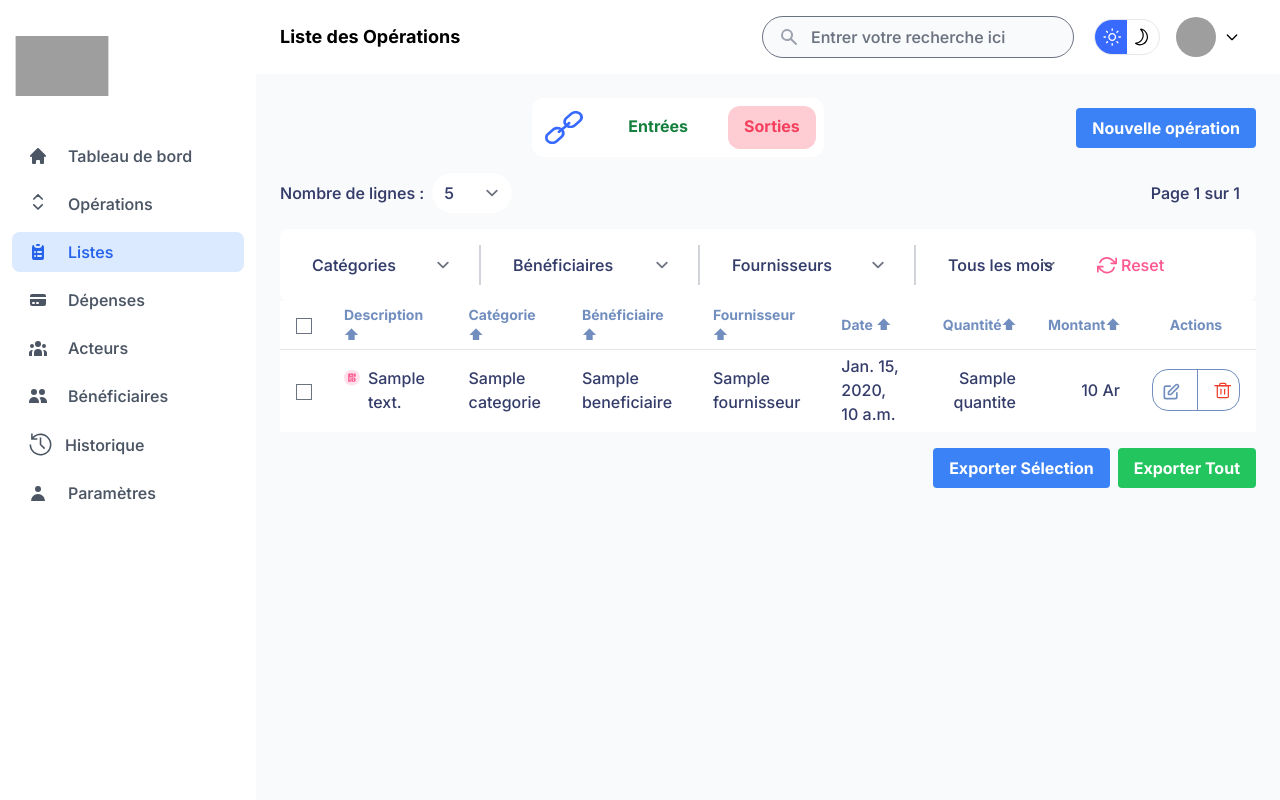
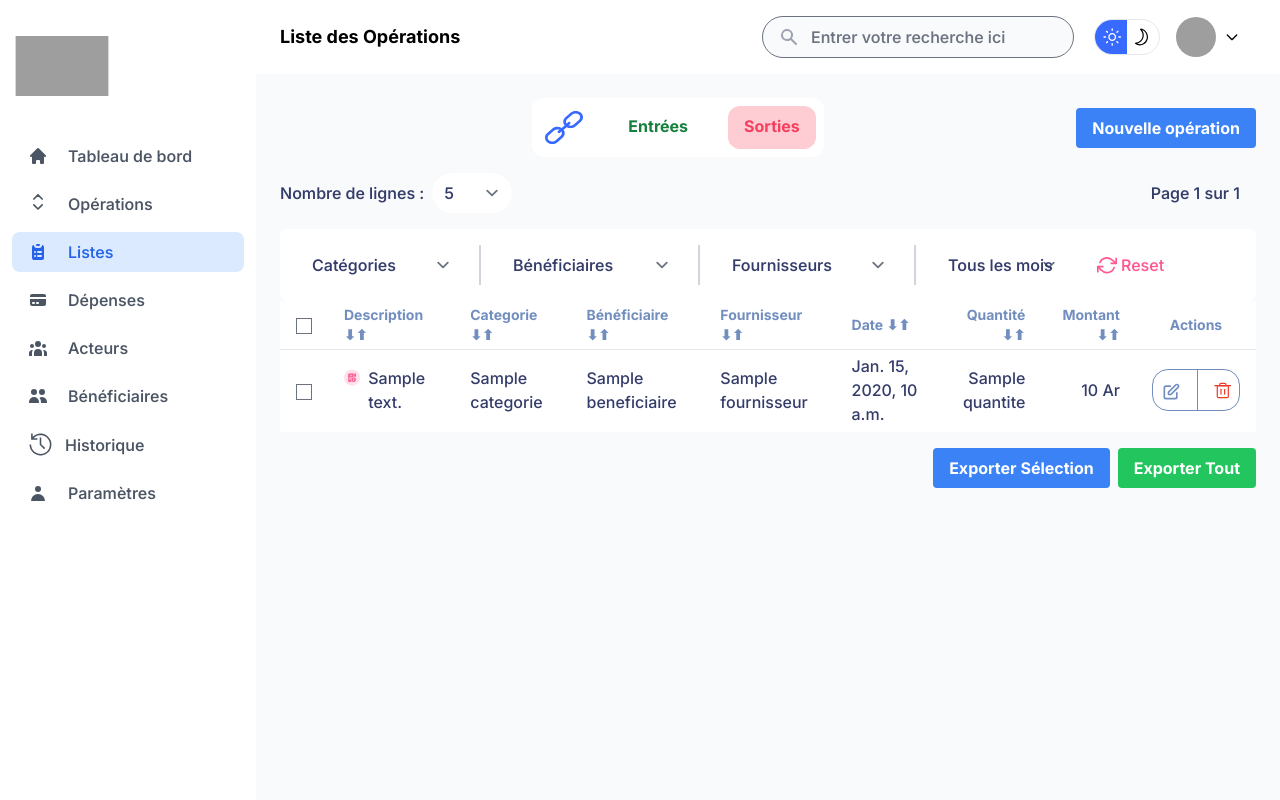
Before and after one commit to Clarco-Mada-digital/GPlus, a Django app: template caisse/templates/caisse/listes/sorties.html in a window 1280 px wide. Run offline with Django 3.2, Linux system fonts and the light colour scheme; the template is opened without the code that fills it: most values are stand-ins (such as "Sample title", 1, 10 or a date in 2020); some libraries are stand-ins or nearby versions; grey boxes are pictures that could not be loaded.

Commit message:
[MAJ: Listes] Filtrage et Triage améliorés des Sorties

```diff
--- a/caisse/templates/caisse/listes/listes_operations.html
+++ b/caisse/templates/caisse/listes/listes_operations.html
@@ -128,7 +128,7 @@
                 <div class="flex flex-col md:flex-row space-y-4 md:space-y-0 md:space-x-4 w-full">
                     <!-- Sélecteur Catégories -->
                     <select name="categorie"
-                            class="w-full md:w-[30%] py-2 border-none dark:bg-secondary focus:ring-0 rounded-lg"
+                            class="w-full md:w-auto py-2 border-none dark:bg-secondary focus:ring-0 rounded-lg"
                             onchange="updateQueryParam([{ key: 'categorie', value: this.value }])">
                         <option value>Catégories</option>
                         {% for categorie in categories %}
--- a/caisse/templates/caisse/listes/sorties.html
+++ b/caisse/templates/caisse/listes/sorties.html
@@ -36,7 +36,8 @@
         <form method="get" class="flex items-center space-x-2">
             <label for="lignes" class="hidden md:flex">Nombre de lignes :</label>
             <label for="lignes" class="md:hidden">Lignes:</label>
-            <select name="lignes" class="border-none dark:bg-secondary focus:ring-0" id="lignes" onchange="this.form.submit()">
+            <select name="lignes" class="border-none dark:bg-secondary focus:ring-0" id="lignes"
+                onchange="updateQueryParam([{ key: 'lignes', value: this.value }])">
                 <option value="5" {% if lignes_par_page == '5' %}selected{% endif %}>5</option>
                 <option value="10" {% if lignes_par_page == '10' %}selected{% endif %}>10</option>
                 <option value="15" {% if lignes_par_page == '15' %}selected{% endif %}>15</option>
@@ -50,11 +51,17 @@
             <span class="hidden md:flex mx-2">Page {{ page_obj.number }} sur {{ page_obj.paginator.num_pages }}</span>
             <div class="flex space-x-2">
                 {% if page_obj.has_previous %}
-                    <a href="?page=1&lignes={{ lignes_par_page }}&query={{ query }}&categorie={{ categorie_id }}&beneficiaire={{ beneficiaire_id }}&fournisseur={{ fournisseur_id }}&date_min={{ date_min }}&date_max={{ date_max }}&sort={{ sort_by }}&order={{ ordre }}" class="px-3">
+                    <a
+                    onclick="updateQueryParam([{ key: 'page', value: 1 }])"
+                    style="cursor: pointer;"
+                    class="px-3">
                         <svg xmlns="http://www.w3.org/2000/svg" width="24" height="24" viewBox="0 0 24 24" fill="none" stroke="currentColor" stroke-width="2" stroke-linecap="round" stroke-linejoin="round">
                             <path d="M19 12H5M12 5l-7 7 7 7"/>
                         </svg></a>
-                    <a href="?page={{ page_obj.previous_page_number }}&lignes={{ lignes_par_page }}&query={{ query }}&categorie={{ categorie_id }}&beneficiaire={{ beneficiaire_id }}&fournisseur={{ fournisseur_id }}&date_min={{ date_min }}&date_max={{ date_max }}&sort={{ sort_by }}&order={{ ordre }}" class="px-3">
+                    <a
+                    onclick="updateQueryParam([{ key: 'page', value: {{ page_obj.previous_page_number }} }])"
+                    style="cursor: pointer;"
+                    class="px-3">
                         <svg xmlns="http://www.w3.org/2000/svg" width="24" height="24" viewBox="0 0 24 24" fill="none" stroke="currentColor" stroke-width="2" stroke-linecap="round" stroke-linejoin="round">
                             <path d="M15 18l-6-6 6-6"/>
                         </svg>
@@ -62,12 +69,18 @@
                 {% endif %}
                 <span class="md:hidden mx-2">{{ page_obj.number }}/{{ page_obj.paginator.num_pages }}</span>
                 {% if page_obj.has_next %}
-                    <a href="?page={{ page_obj.next_page_number }}&lignes={{ lignes_par_page }}&query={{ query }}&categorie={{ categorie_id }}&beneficiaire={{ beneficiaire_id }}&fournisseur={{ fournisseur_id }}&date_min={{ date_min }}&date_max={{ date_max }}&sort={{ sort_by }}&order={{ ordre }}" class="px-3">
+                    <a
+                    onclick="updateQueryParam([{ key: 'page', value: {{ page_obj.next_page_number }} }])"
+                    style="cursor: pointer;"
+                    class="px-3">
                         <svg xmlns="http://www.w3.org/2000/svg" width="24" height="24" viewBox="0 0 24 24" fill="none" stroke="currentColor" stroke-width="2" stroke-linecap="round" stroke-linejoin="round">
                             <path d="M9 6l6 6-6 6"/>
                         </svg>
                     </a>
-                    <a href="?page={{ page_obj.paginator.num_pages }}&lignes={{ lignes_par_page }}&query={{ query }}&categorie={{ categorie_id }}&beneficiaire={{ beneficiaire_id }}&fournisseur={{ fournisseur_id }}&date_min={{ date_min }}&date_max={{ date_max }}&sort={{ sort_by }}&order={{ ordre }}" class="px-3">
+                    <a
+                    onclick="updateQueryParam([{ key: 'page', value: {{ page_obj.paginator.num_pages }} }])"
+                    style="cursor: pointer;"
+                    class="px-3">
                         <svg xmlns="http://www.w3.org/2000/svg" width="24" height="24" viewBox="0 0 24 24" fill="none" stroke="currentColor" stroke-width="2" stroke-linecap="round" stroke-linejoin="round">
                             <path d="M5 12h14M12 19l7-7-7-7"/>
                         </svg>
@@ -97,7 +110,7 @@
                 <div class="w-full md:w-auto">
                     <select name="categorie"
                             class="w-full px-4 py-2 border-none dark:bg-secondary focus:ring-0 rounded-lg"
-                            onchange="this.form.submit();">
+                            onchange="updateQueryParam([{ key: 'categorie', value: this.value }])">
                         <option value="">Catégories</option>
                         {% for categorie in categories %}
                             <option value="{{ categorie.id }}" {% if request.GET.categorie == categorie.id|stringformat:"s" %}selected{% endif %}>
@@ -113,7 +126,7 @@
                 <div class="w-full md:w-auto">
                     <select name="beneficiaire"
                             class="w-full px-4 py-2 border-none dark:bg-secondary focus:ring-0 rounded-lg"
-                            onchange="this.form.submit();">
+                            onchange="updateQueryParam([{ key: 'beneficiaire', value: this.value }])">
                         <option value="">Bénéficiaires</option>
                         {% for beneficiaire in beneficiaires %}
                             <option value="{{ beneficiaire.id }}" {% if request.GET.beneficiaire == beneficiaire.id|stringformat:"s" %}selected{% endif %}>
@@ -129,7 +142,7 @@
                 <div class="w-full md:w-auto">
                     <select name="fournisseur"
                             class="w-full px-4 py-2 border-none dark:bg-secondary focus:ring-0 rounded-lg"
-                            onchange="this.form.submit();">
+                            onchange="updateQueryParam([{ key: 'fournisseur', value: this.value }])">
                         <option value="">Fournisseurs</option>
                         {% for fournisseur in fournisseurs %}
                             <option value="{{ fournisseur.id }}" {% if request.GET.fournisseur == fournisseur.id|stringformat:"s" %}selected{% endif %}>
@@ -145,7 +158,7 @@
                 <div class="w-full md:w-auto">
                     <select name="mois"
                             class="w-full px-4 py-2 border-none dark:bg-secondary focus:ring-0 rounded-lg"
-                            onchange="this.form.submit()">
+                                onchange="updateQueryParam([{ key: 'mois', value: this.value }])">
                         <option value="">Tous les mois</option>
                         {% for mois in mois_liste %}
                             <option value="{{ mois.value }}" {% if request.GET.mois == mois.value|stringformat:"s" %}selected{% endif %}>
@@ -156,7 +169,7 @@
                 </div>
 
                 <!-- Bouton Reset -->
-                <a href="{% url 'caisse:liste_sorties' %}"
+                <a href="{% url 'caisse:liste_sorties' %}?lignes={{ lignes_par_page }}"
                 class="text-red px-3 py-2 hover:text-red-700 flex items-center justify-center md:justify-start space-x-1">
                     <svg xmlns="http://www.w3.org/2000/svg" width="20" height="20" viewBox="0 0 24 24" fill="none" stroke="currentColor" stroke-width="2" stroke-linecap="round" stroke-linejoin="round">
                         <path d="M23 4v6h-6"/>
@@ -183,59 +196,65 @@
                         </th>
                         <th class="px-4 py-1 text-left">
                             {% if request.GET.sort == 'description' and request.GET.order == 'asc' %}
-                                <a href="?sort=description&order=desc&lignes={{ lignes_par_page }}">Description ⬇</a>
+                            <a style="cursor: pointer" onclick="updateQueryParam([{ key: 'sort', value: 'description' }], [{ key: 'order', value: 'desc' }])">Description ⬇</a>
+                            {% elif request.GET.sort == 'description' and request.GET.order == 'desc' %}
+                            <a style="cursor: pointer" onclick="updateQueryParam([{ key: 'sort'}], [{ key: 'order'}])">Description ⬆</a>
                             {% else %}
-                                <a href="?sort=description&order=asc&lignes={{ lignes_par_page }}">Description ⬆</a>
+                            <a style="cursor: pointer" onclick="updateQueryParam([{ key: 'sort', value: 'description' }], [{ key: 'order', value: 'asc' }])">Description ⬇⬆</a>
                             {% endif %}
                         </th>
                         <th class="px-4 py-1 text-left">
                             {% if request.GET.sort == 'categorie' and request.GET.order == 'asc' %}
-                                <a href="?sort=categorie&order=desc&lignes={{ lignes_par_page }}">Catégorie ⬇</a>
+                            <a style="cursor: pointer" onclick="updateQueryParam([{ key: 'sort', value: 'categorie' }], [{ key: 'order', value: 'desc' }])">Categorie ⬇</a>
+                            {% elif request.GET.sort == 'categorie' and request.GET.order == 'desc' %}
+                            <a style="cursor: pointer" onclick="updateQueryParam([{ key: 'sort'}], [{ key: 'order'}])">Categorie ⬆</a>
                             {% else %}
-                                <a href="?sort=categorie&order=asc&lignes={{ lignes_par_page }}">Catégorie ⬆</a>
+                            <a style="cursor: pointer" onclick="updateQueryParam([{ key: 'sort', value: 'categorie' }], [{ key: 'order', value: 'asc' }])">Categorie ⬇⬆</a>
                             {% endif %}
                         </th>
                         <th class="px-4 py-1 text-left">
                             {% if request.GET.sort == 'beneficiaire' and request.GET.order == 'asc' %}
-                                <a href="?sort=beneficiaire&order=desc&lignes={{ lignes_par_page }}">Bénéficiaire ⬇</a>
+                            <a style="cursor: pointer" onclick="updateQueryParam([{ key: 'sort', value: 'beneficiaire' }], [{ key: 'order', value: 'desc' }])">Bénéficiaire ⬇</a>
+                            {% elif request.GET.sort == 'beneficiaire' and request.GET.order == 'desc' %}
+                            <a style="cursor: pointer" onclick="updateQueryParam([{ key: 'sort'}], [{ key: 'order'}])">Bénéficiaire ⬆</a>
                             {% else %}
-                                <a href="?sort=beneficiaire&order=asc&lignes={{ lignes_par_page }}">Bénéficiaire ⬆</a>
+                            <a style="cursor: pointer" onclick="updateQueryParam([{ key: 'sort', value: 'beneficiaire' }], [{ key: 'order', value: 'asc' }])">Bénéficiaire ⬇⬆</a>
                             {% endif %}
                         </th>
-                        <th class="px-4 py-1 text-left">
+                        <th class="px-4 py-1 text-left items-center">
                             {% if request.GET.sort == 'fournisseur' and request.GET.order == 'asc' %}
-                                <a href="?sort=fournisseur&order=desc&lignes={{ lignes_par_page }}">Fournisseur ⬇</a>
+                            <a style="cursor: pointer" onclick="updateQueryParam([{ key: 'sort', value: 'fournisseur' }], [{ key: 'order', value: 'desc' }])">Fournisseur ⬇</a>
+                            {% elif request.GET.sort == 'fournisseur' and request.GET.order == 'desc' %}
+                            <a style="cursor: pointer" onclick="updateQueryParam([{ key: 'sort'}], [{ key: 'order'}])">Fournisseur ⬆</a>
                             {% else %}
-                                <a href="?sort=fournisseur&order=asc&lignes={{ lignes_par_page }}">Fournisseur ⬆</a>
+                            <a style="cursor: pointer" onclick="updateQueryParam([{ key: 'sort', value: 'fournisseur' }], [{ key: 'order', value: 'asc' }])">Fournisseur ⬇⬆</a>
                             {% endif %}
                         </th>
                         <th class="px-4 py-1 text-left">
                             {% if request.GET.sort == 'date' and request.GET.order == 'asc' %}
-                                <a href="?sort=date&order=desc&lignes={{ lignes_par_page }}">Date ⬇</a>
+                            <a style="cursor: pointer" onclick="updateQueryParam([{ key: 'sort', value: 'date' }], [{ key: 'order', value: 'desc' }])">Date ⬇</a>
+                            {% elif request.GET.sort == 'date' and request.GET.order == 'desc' %}
+                            <a style="cursor: pointer" onclick="updateQueryParam([{ key: 'sort'}], [{ key: 'order'}])">Date ⬆</a>
                             {% else %}
-                                <a href="?sort=date&order=asc&lignes={{ lignes_par_page }}">Date ⬆</a>
+                            <a style="cursor: pointer" onclick="updateQueryParam([{ key: 'sort', value: 'date' }], [{ key: 'order', value: 'asc' }])">Date ⬇⬆</a>
                             {% endif %}
                         </th>
                         <th class="px-4 py-1 text-right">
                             {% if request.GET.sort == 'quantite' and request.GET.order == 'asc' %}
-                                <a href="?sort=quantite&order=desc&lignes={{ lignes_par_page }}" class="flex items-center justify-end">
-                                    <span>Quantité</span> ⬇
-                                </a>
+                            <a style="cursor: pointer" onclick="updateQueryParam([{ key: 'sort', value: 'quantite' }], [{ key: 'order', value: 'desc' }])">Quantité ⬇</a>
+                            {% elif request.GET.sort == 'quantite' and request.GET.order == 'desc' %}
+                            <a style="cursor: pointer" onclick="updateQueryParam([{ key: 'sort'}], [{ key: 'order'}])">Quantité ⬆</a>
                             {% else %}
-                                <a href="?sort=quantite&order=asc&lignes={{ lignes_par_page }}" class="flex items-center justify-end">
-                                    <span>Quantité</span> ⬆
-                                </a>
+                            <a style="cursor: pointer" onclick="updateQueryParam([{ key: 'sort', value: 'quantite' }], [{ key: 'order', value: 'asc' }])">Quantité ⬇⬆</a>
                             {% endif %}
                         </th>
                         <th class="px-4 py-1 text-right">
                             {% if request.GET.sort == 'montant' and request.GET.order == 'asc' %}
-                                <a href="?sort=montant&order=desc&lignes={{ lignes_par_page }}" class="flex items-center justify-end">
-                                    <span>Montant</span> ⬇
-                                </a>
+                            <a style="cursor: pointer" onclick="updateQueryParam([{ key: 'sort', value: 'montant' }], [{ key: 'order', value: 'desc' }])">Montant ⬇</a>
+                            {% elif request.GET.sort == 'montant' and request.GET.order == 'desc' %}
+                            <a style="cursor: pointer" onclick="updateQueryParam([{ key: 'sort'}], [{ key: 'order'}])">Montant ⬆</a>
                             {% else %}
-                                <a href="?sort=montant&order=asc&lignes={{ lignes_par_page }}" class="flex items-center justify-end">
-                                    <span>Montant</span> ⬆
-                                </a>
+                            <a style="cursor: pointer" onclick="updateQueryParam([{ key: 'sort', value: 'montant' }], [{ key: 'order', value: 'asc' }])">Montant ⬇⬆</a>
                             {% endif %}
                         </th>
                         <th class="px-4 py-1 text-center">Actions</th>
@@ -499,4 +518,18 @@
     </script>
 </div>
 
+<script>
+    // Fonction pour mettre à jour le paramètre de requête dans l'URL et recharger la page
+    function updateQueryParam(...params) {
+        const url = new URL(window.location.href);
+        params.flat().forEach(param => {
+            if (param.value) {
+                url.searchParams.set(param.key, param.value);
+            } else {
+                url.searchParams.delete(param.key);
+            }
+        });
+        window.location.href = url.toString();
+    }
+</script>
 {% endblock %}
```
Also changed, not shown: caisse/templates/caisse/listes/entrees.html (+19 -6 lines).
